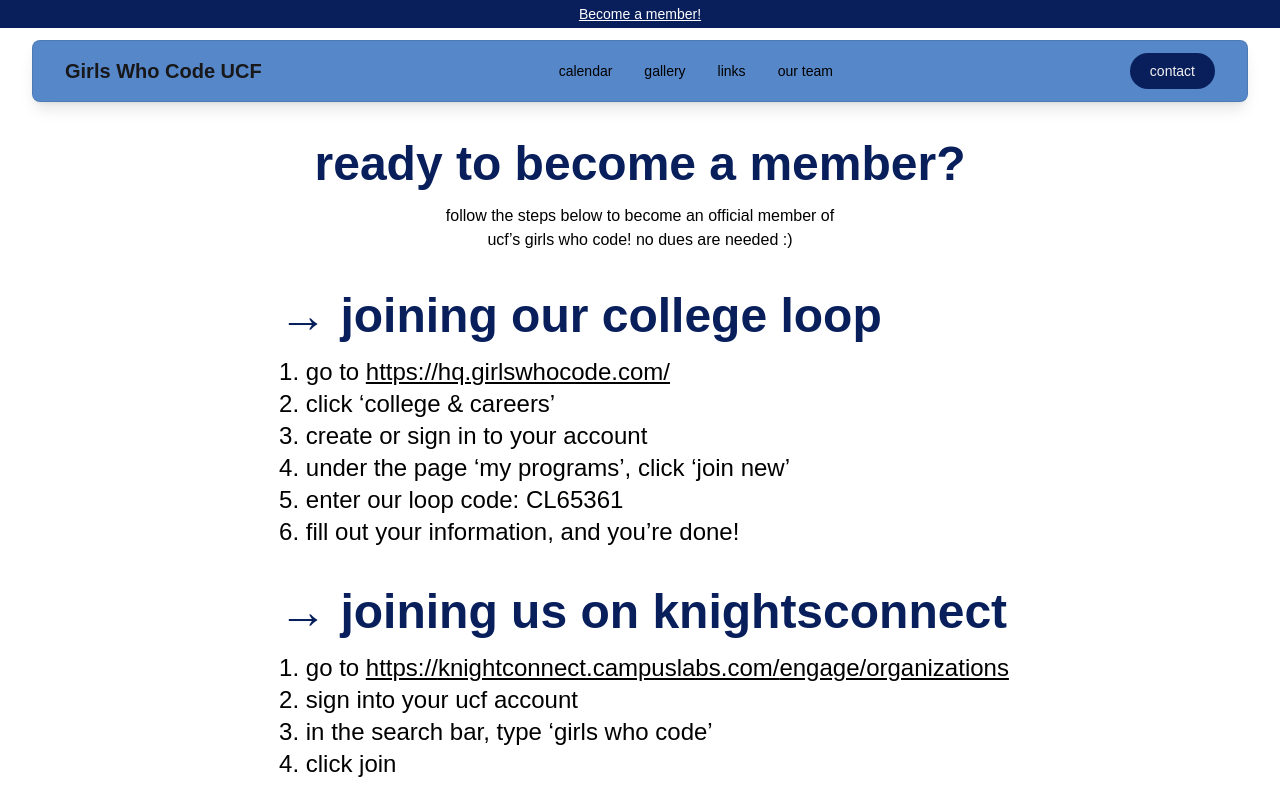
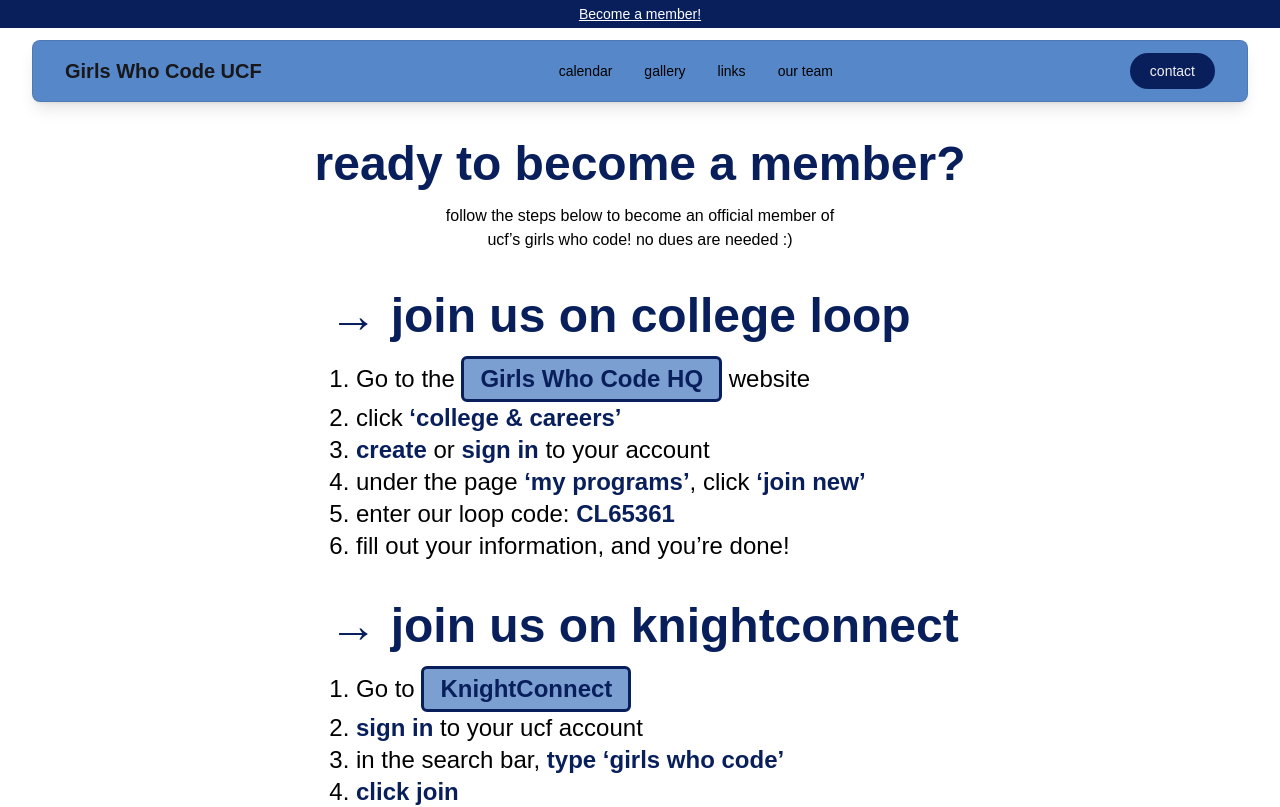
Before and after one commit to simone-c18/GWC_WebDev, a Next.js app: page /join in a window 1280 px wide. Shown: the top 807 px of the page. Built offline with nearby package versions, Linux system fonts and the light colour scheme; a web font is replaced by a local one.

Commit message:
change join page to button style formatting

```diff
--- a/app/join/join.css
+++ b/app/join/join.css
@@ -5,4 +5,5 @@
     --color-a0: oklab(85.4% -0.011 -0.044);
     --color-a10: oklab(85.4% -0.011 -0.044);
     --color-a20: oklab(100% 0 0);
+    --color-buttonBlue: #7B9FD1
 }
--- a/app/join/page.tsx
+++ b/app/join/page.tsx
@@ -29,25 +29,25 @@ export default function joinPage() {
                 {/* CollegeLoop Steps */}
                 <div className="flex flex-col mx-2 md:ml-4">
                     <div className="md:flex text-gwc-darkblue font-bold text-left text-3xl sm:text-5xl mt-5 sm:mt-10">
-                        <div className="whitespace-pre-wrap">→ joining our </div>
+                        <div className="whitespace-pre-wrap">→ join us on </div>
                         <div>college loop</div>
                     </div>
 
                     <div className="font-normal sm:text-2xl  mt-1 sm:mt-4">
-                        <div>1. go to <a href="https://hq.girlswhocode.com/" className="underline">https://hq.girlswhocode.com/</a></div>
-                        <div>2. click ‘college & careers’</div>
-                        <div>3. create or sign in to your account</div>
-                        <div>4. under the page ‘my programs’, click ‘join new’</div>
-                        <div>5. enter our loop code: CL65361</div>
+                        <div>1. Go to the <a href="https://hq.girlswhocode.com/" target="_blank"><button type="button" className="bg-buttonBlue text-gwc-darkblue font-bold rounded-md border-3 border-gwc-darkblue py-1 px-4 justify-center align-center">Girls Who Code HQ</button></a> website</div>
+                        <div className="flex whitespace-pre-wrap">2. click<div className="font-bold text-gwc-darkblue"> ‘college & careers’</div></div>
+                        <div className="flex whitespace-pre-wrap">3. <div className="text-gwc-darkblue font-bold">create</div> or <div className="text-gwc-darkblue font-bold">sign in</div> to your account</div>
+                        <div className="flex whitespace-pre-wrap">4. under the page <div className="text-gwc-darkblue font-bold">‘my programs’</div>, click <div className="text-gwc-darkblue font-bold">‘join new’</div></div>
+                        <div className="flex whitespace-pre-wrap">5. enter our loop code: <div className="text-gwc-darkblue font-bold">CL65361</div></div>
                         <div>6. fill out your information, and you’re done!</div>
                     </div>
                     {/* KnightConnect Steps */}
-                    <div className="text-gwc-darkblue font-bold text-3xl sm:text-5xl mt-5 sm:mt-10">→ joining us on knightsconnect</div>
+                    <div className="text-gwc-darkblue font-bold text-3xl sm:text-5xl mt-5 sm:mt-10">→ join us on knightconnect</div>
                     <div className="font-normal sm:text-2xl mt-1 sm:mt-4">
-                        <p>1. go to <a href="https://knightconnect.campuslabs.com/engage/organizations" className="underline">https://<wbr />knightconnect.campuslabs.com/<wbr />engage/organizations</a></p>
-                        <div>2. sign into your ucf account</div>
-                        <div>3. in the search bar, type ‘girls who code’</div>
-                        <div>4. click join</div>
+                        <p>1. Go to <a href="https://knightconnect.campuslabs.com/engage/organizations" target="_blank"><button type="button" className="bg-buttonBlue text-gwc-darkblue font-bold rounded-md border-3 border-gwc-darkblue py-1 px-4">KnightConnect</button></a></p>
+                        <div className="flex whitespace-pre-wrap">2. <div className="text-gwc-darkblue font-bold">sign in</div> to your ucf account</div>
+                        <div className="flex whitespace-pre-wrap">3. in the search bar, <div className="text-gwc-darkblue font-bold">type ‘girls who code’</div></div>
+                        <div className="flex whitespace-pre-wrap">4. <div className="text-gwc-darkblue font-bold">click join</div></div>
                     </div>
                 </div>
             </div>
```
